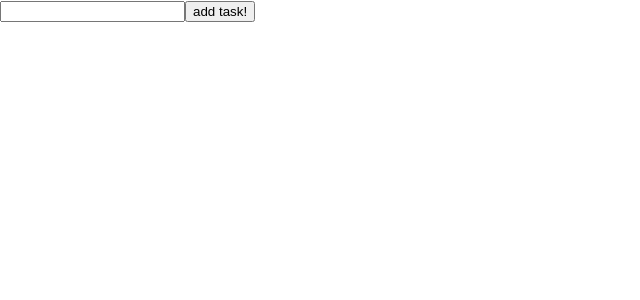
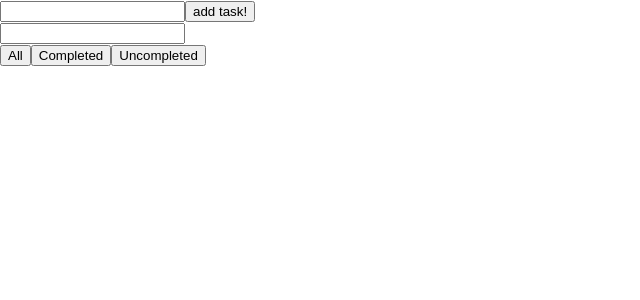
Before and after one commit to DawidKurkiewicz/ToDo-List-React, a React (Create React App) app: page / in a window 1280 px wide. Shown: the top 300 px of the page, without its empty margins (0-640 px from the left). Built offline with nearby package versions, Linux system fonts and the light colour scheme.

Commit message:
added search

```diff
--- /dev/null
+++ b/src/ToDo/Search.js
@@ -0,0 +1,29 @@
+import React from 'react'
+
+const Search = (props) => (
+    <div>
+        <input
+            type="text"
+            value={props.filterText}
+            onChange={props.onFilterTextChangeHandler }
+        />
+        <div>
+            <button
+                onClick={props.onAllClickHandler }
+            >
+                All
+            </button>
+            <button
+                onClick={props.onCompletedClickHandler }
+            >
+                Completed
+            </button>
+            <button
+                onClick={props.onUnCompletedClickHandler}
+            >
+                Uncompleted
+            </button>
+        </div>
+    </div>
+)
+export default Search
--- a/src/ToDo/ToDo.js
+++ b/src/ToDo/ToDo.js
@@ -1,6 +1,7 @@
 import React from 'react'
 import AddTask from './AddTask'
 import List from './List'
+import Search from './Search'
 
 class ToDo extends React.Component {
     state = {
@@ -47,10 +48,10 @@
     })
 
     onAllClickHandler = () => this.setState({ chosenFilter: 'All' })
-    onCompletedClickHandler = () => this.setState({ chosenFilter: 'All' })
-    onUnCompletedClickHandler = () => this.setState({ chosenFilter: 'All' })
+    onCompletedClickHandler = () => this.setState({ chosenFilter: 'Completed' })
+    onUnCompletedClickHandler = () => this.setState({ chosenFilter: 'UnCompleted' })
 
-    onFilterTextChangeHandler = event => this.setSTate({ filterText: event.target.value })
+    onFilterTextChangeHandler = event => this.setState({ filterText: event.target.value })
     onNewTaskTextChangeHandler = event => this.setState({ newTaskText: event.target.value })
 
 
@@ -67,6 +68,13 @@
                     completeTask={this.completeTask}
                     deleteTask={this.deleteTask}
                 />
+                <Search
+                    filterText={this.state.filterText}
+                    onFilterTextChangeHandler={this.onFilterTextChangeHandler}
+                    onAllClickHandler={this.onAllClickHandler}
+                    onCompletedClickHandler={this.onCompletedClickHandler}
+                    onUnCompletedClickHandler={this.onUnCompletedClickHandler}
+                />
             </div>
         )
 
```
